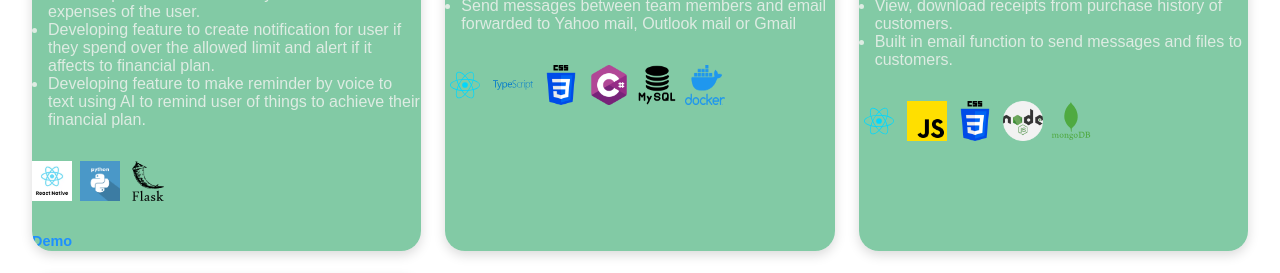
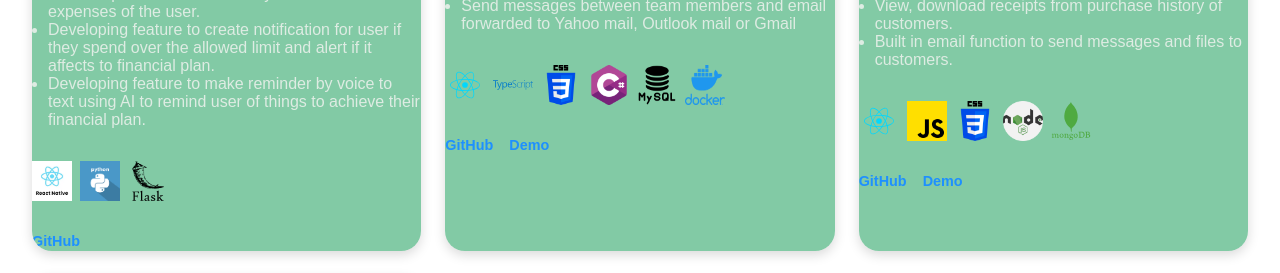
Before and after one commit to tonnguyen123/my-portfolio, a React (Create React App) app: page / in a window 1280 px wide. Shown: the part 1200-1473 px from the top of the page. Built offline with nearby package versions, Linux system fonts and the light colour scheme.

Commit message:
Update Portfolio.js

```diff
--- a/src/Portfolio.js
+++ b/src/Portfolio.js
@@ -177,12 +177,12 @@ export default function Portfolio() {
                 )}
 
                 <div className="links">
-                  {project.repo && (
+                  {project.github && (
                     <a href={project.repo} target="_blank" rel="noopener noreferrer">
                       GitHub
                     </a>
                   )}
-                  {project.demo && (
+                  {project.live && (
                     <a href={project.demo} target="_blank" rel="noopener noreferrer">
                       Demo
                     </a>
```
